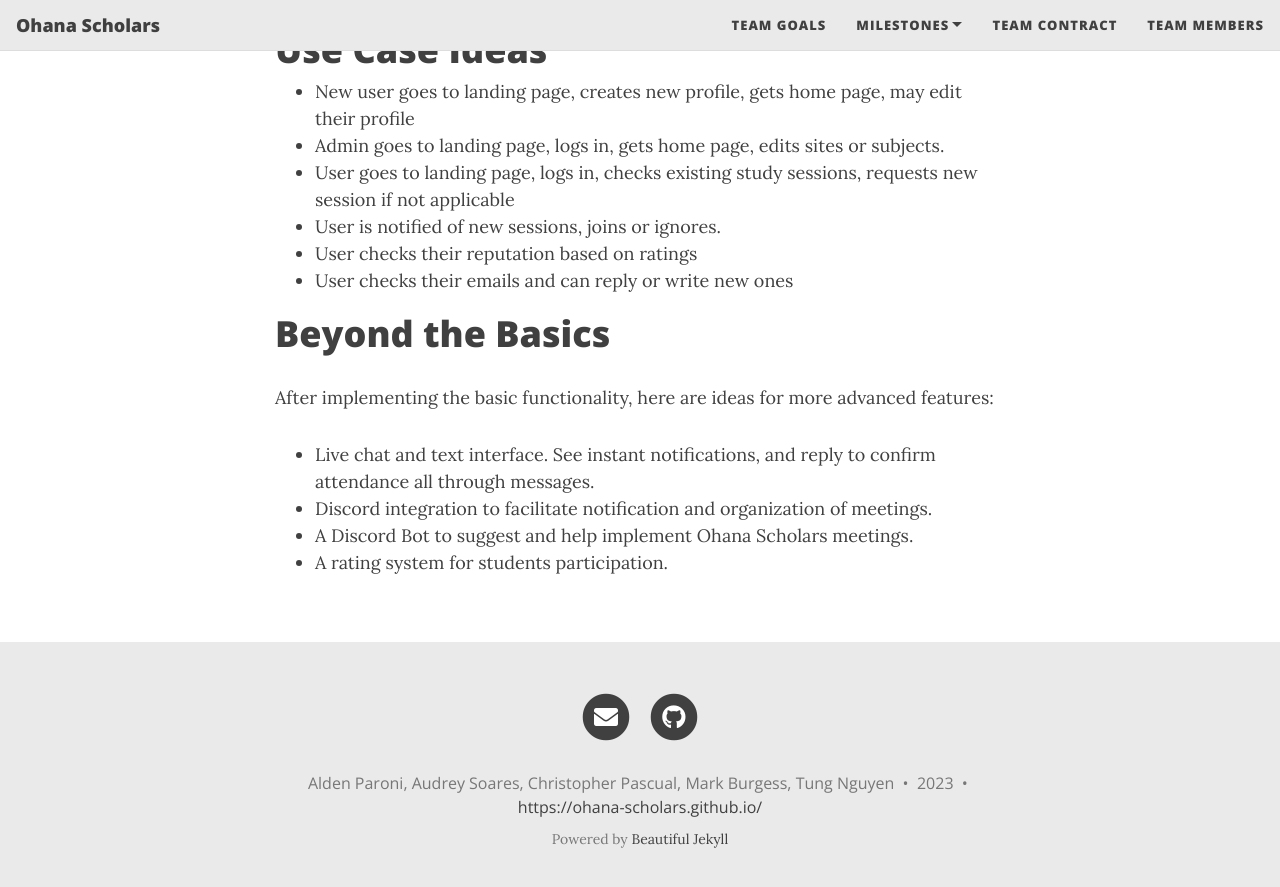
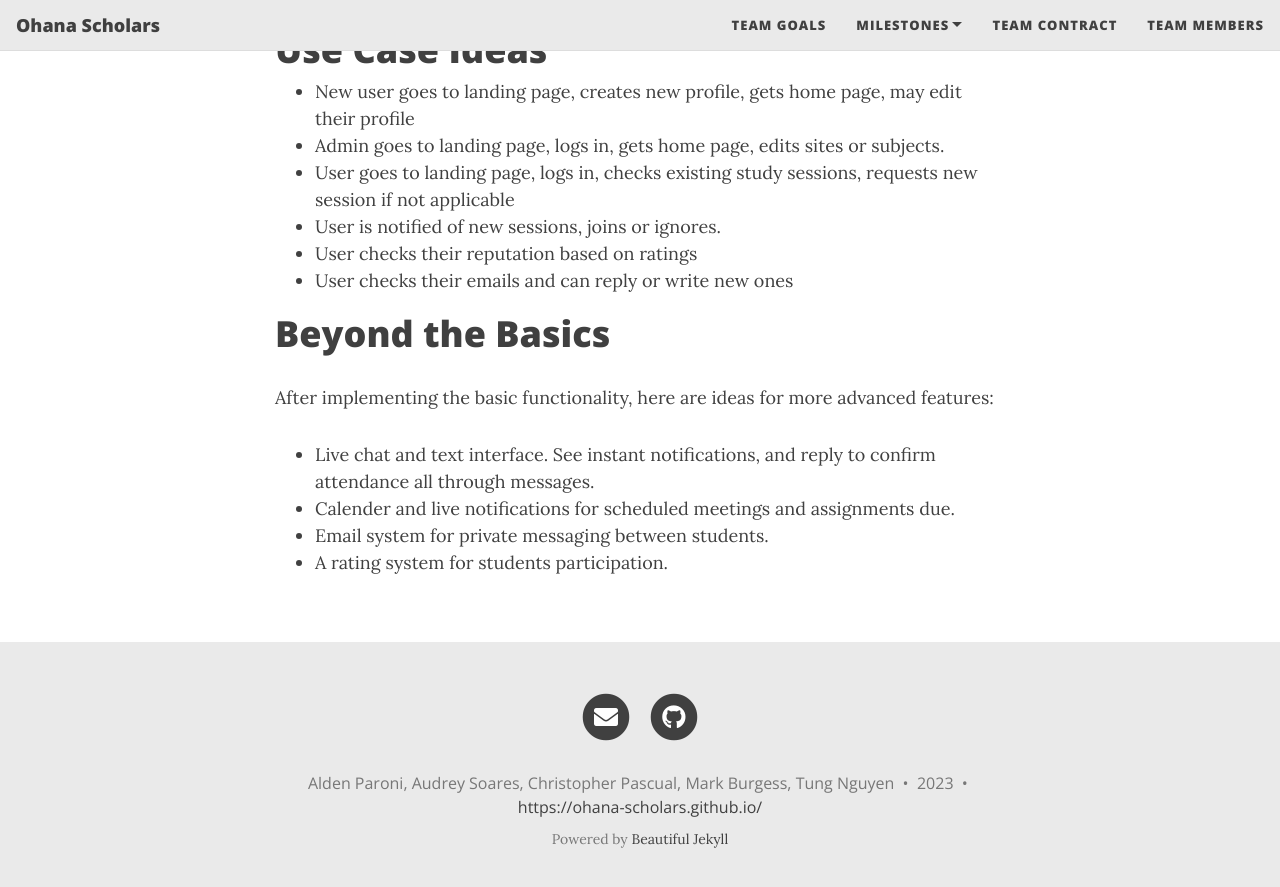
Before and after one commit to ohana-scholars/ohana-scholars.github.io, a Jekyll site: the page built from index.md, in a window 1280 px wide and 900 px high, scrolled down 2535 px. Shown: the top 887 px of the window. Built offline with Jekyll 4.4.1, drawn with Linux system fonts in a browser that asks for light colours; nearby versions of some CDN libraries; the list of posts is cut into pages by our own code.

Commit message:
Update index.md

```diff
--- a/index.md
+++ b/index.md
@@ -79,7 +79,7 @@ After implementing the basic functionality, here are ideas for more advanced fea
 
 <ul>
     <li>Live chat and text interface. See instant notifications, and reply to confirm attendance all through messages.</li>
-    <li>Discord integration to facilitate notification and organization of meetings.</li>
-    <li>A Discord Bot to suggest and help implement Ohana Scholars meetings.</li>
+    <li>Calender and live notifications for scheduled meetings and assignments due.</li>
+    <li>Email system for private messaging between students.</li>
     <li>A rating system for students participation.</li>
 </ul>
```
